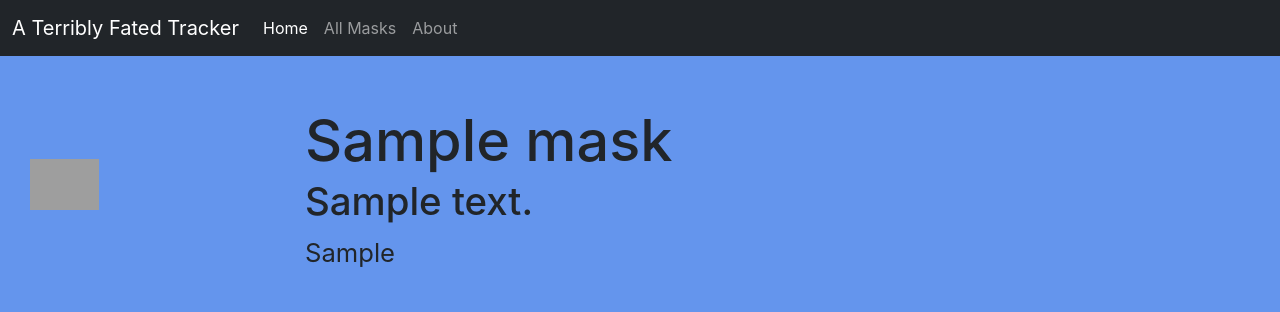
After one commit to breyshaw/A-Terribly-Fated-Tracker, a Django app: page /masks/1/ in a window 1280 px wide. The commit adds this page. Shown: the top 312 px of the page. Run offline with Django 3.2, Linux system fonts and the light colour scheme; tables that the repository leaves empty hold one stand-in row (values such as "Sample post"); grey boxes are pictures that could not be loaded.

Commit message:
create mask show/detail view

```diff
--- /dev/null
+++ b/main_app/static/css/mask-detail.css
@@ -0,0 +1,49 @@
+.mask-container {
+  padding: 35px 30px;
+  display: flex;
+  flex-direction: column;
+  align-items: center;
+  justify-content: center;
+}
+
+.mask-img {
+  width: 75%;
+  max-width: 350px;
+}
+
+.mask-details h1 {
+  font-size: 3.6rem;
+  margin: 15px 0 3px;
+}
+
+.mask-details h2 {
+  font-size: 2.4rem;
+  margin: 0 0 10px;
+  margin-top: 0;
+  margin-bottom: 10px;
+}
+
+.mask-details h3 {
+  margin: 20px 0 10px;
+  font-size: 1.8rem;
+}
+
+.mask-details p {
+  font-size: 1.6rem;
+  margin: 5px 0;
+}
+
+@media only screen and (min-width: 768px) {
+  .mask-container {
+    padding: 35px 30px;
+    flex-direction: row;
+    align-items: center;
+    justify-content: start;
+  }
+
+  .mask-img {
+    width: 25%;
+    max-width: 250px;
+    margin-right: 25px;
+  }
+}
--- a/main_app/templates/base.html
+++ b/main_app/templates/base.html
@@ -33,9 +33,6 @@
             <li class="nav-item">
               <a class="nav-link" href="/about">About</a>
             </li>
-            <li class="nav-item">
-              <a class="nav-link disabled">Disabled</a>
-            </li>
           </ul>
         </div>
       </div>
--- /dev/null
+++ b/main_app/templates/masks/detail.html
@@ -0,0 +1,25 @@
+{% extends 'base.html' %}
+{% load static %}
+
+{% block head %}
+<link
+  rel="stylesheet"
+  type="text/css"
+  href="{% static 'css/mask-detail.css' %}"
+/>
+{% endblock %}
+
+{% block content %}
+
+<section class='mask-container'>
+  <div>
+    <img class='mask-img' src="{% static '' %}" alt="Image of the Mask">
+  </div>
+  <div class="mask-details">
+    <h1>{{ mask.name }}</h1>
+    <h2>{{ mask.details }}</h2>
+    <p>{{ mask.guide }}</p>
+  </div>
+</section>
+
+{% endblock %}
--- a/main_app/urls.py
+++ b/main_app/urls.py
@@ -4,5 +4,6 @@ from . import views
 urlpatterns = [
   path('', views.home, name='home'),
   path('about/', views.about, name='about'),
-  path('masks/', views.masks_index, name='masks_index')
+  path('masks/', views.masks_index, name='masks_index'),
+  path('masks/<int:mask_id>/', views.masks_detail, name='masks_detail'),
 ]
--- a/main_app/views.py
+++ b/main_app/views.py
@@ -11,3 +11,7 @@ def about(request):
 def masks_index(request):
   masks = Mask.objects.all()
   return render(request, 'masks/index.html', { 'masks': masks })
+
+def masks_detail(request, mask_id):
+  mask = Mask.objects.get(id=mask_id)
+  return render(request, 'masks/detail.html', { 'mask': mask })
```
Also changed, not shown: main_app/templates/masks/index.html (+4 -5 lines).
